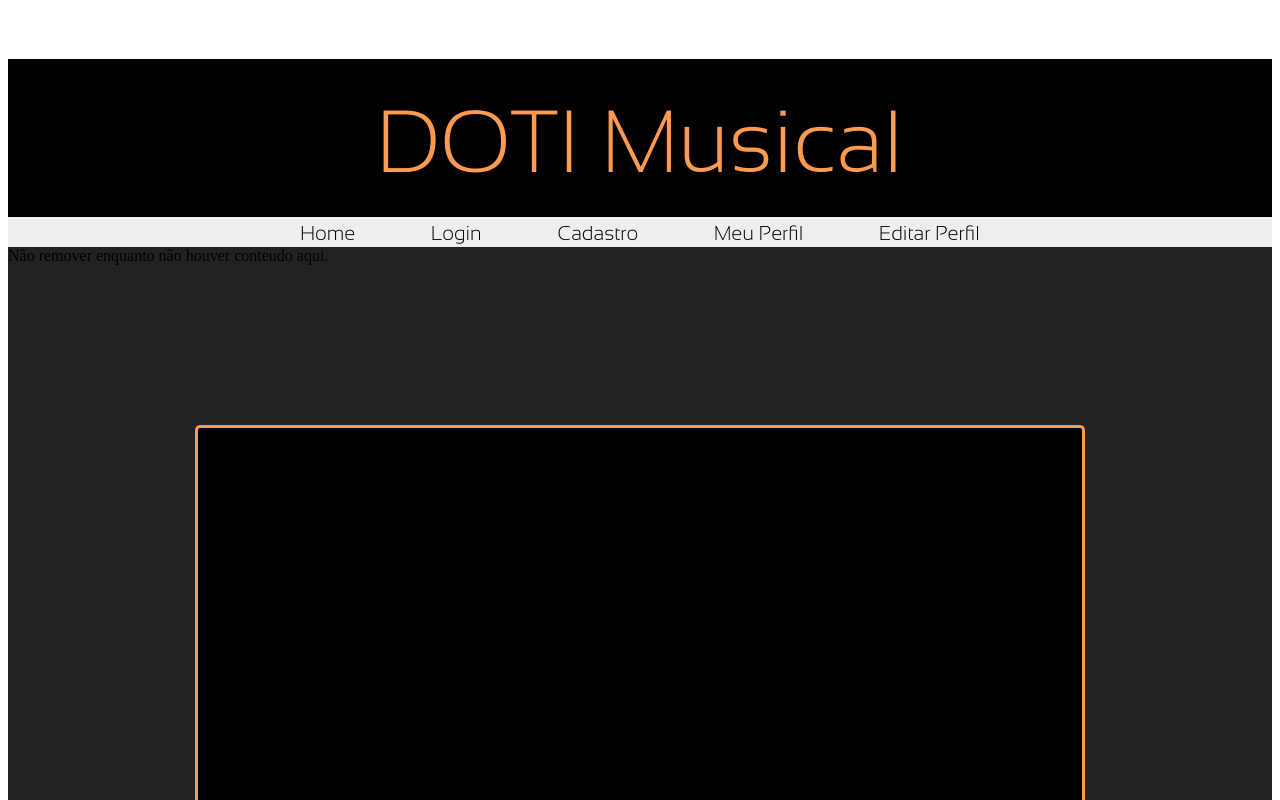
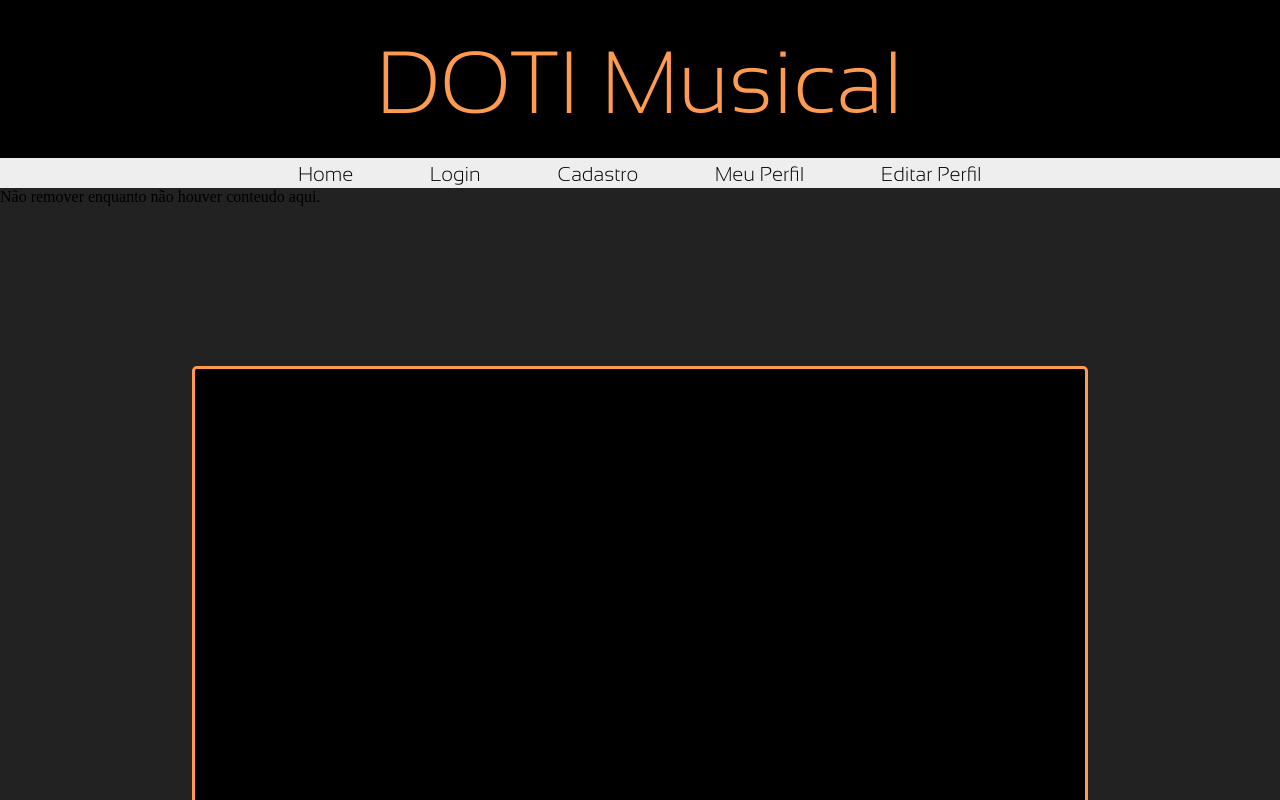
Before and after one commit to g-franklinn/Site_Trainee_CPE, a React (Vite) app: page / in a window 1280 px wide. Shown: the top 800 px of the page. Built offline with nearby package versions, Linux system fonts and the light colour scheme.

Commit message:
Melhorias no menu
-add favicon
-hover on menu
-responssiveness

```diff
--- a/index.html
+++ b/index.html
@@ -2,7 +2,7 @@
 <html lang="en">
   <head>
     <meta charset="UTF-8" />
-    <link rel="icon" type="image/svg+xml" href="/vite.svg" />
+    <link rel="icon" type="image/svg+xml" href="./src/assets/favicon.ico" />
     <meta name="viewport" content="width=device-width, initial-scale=1.0" />
     <title>Doti Musical</title>
   </head>
--- a/src/App.jsx
+++ b/src/App.jsx
@@ -1,12 +1,12 @@
-import { Footer } from "./styles.js";
-import { Header } from "./styles.js";
-import { PageContent } from "./styles.js";
+import { Footer, Header, PageContent, GlobalStyle } from "./styles.js";
+
 
 
 function App() {
 
   return (
     <>
+    <GlobalStyle />
       <Header>
         <h1>DOTI Musical</h1>
 
--- a/src/styles.js
+++ b/src/styles.js
@@ -1,6 +1,16 @@
 import styled from "styled-components";
+import { createGlobalStyle } from "styled-components";
 import './font.css';
 
+
+//Remove as configurações padrão do navegador
+export const GlobalStyle = createGlobalStyle`
+    * {
+        border: 0;
+        margin: 0;
+        box-sizing: border-box;
+    }
+`;
 
 export const Header = styled.div`
     width: 100%;
@@ -14,14 +24,24 @@ export const Header = styled.div`
         font-size: 88px;
         font-weight: 200;
         padding-top: 2rem;
+        user-select: none;
+
+        @media (max-width: 768px) {
+            font-size: 65px;
+        }
     }
 
     & .header-menu {
-        margin-top: -35px;
+        margin-top: 24px;
         text-align: center;
         font-family: 'Sansation Light';
         height: 30px;
         background: #EEE;
+
+        @media (max-width: 768px) {
+            margin-top: 21px;
+            height: 60px;
+        }
     }
 
     & a {
@@ -31,6 +51,19 @@ export const Header = styled.div`
         position: relative;
         top: 5px;
         margin-inline: 3%;
+        user-select: none;
+
+
+        &:hover{
+            background-color: #CDCDCD;
+            font-weight: 600;
+        }
+
+        @media (max-width: 768px) {
+            margin: 0 28px 5px 30px;
+            display: inline-flex;
+
+        }
     }
 `
 
```
Also changed, not shown: 1 other file (tests, documents, lock files or other folders).
